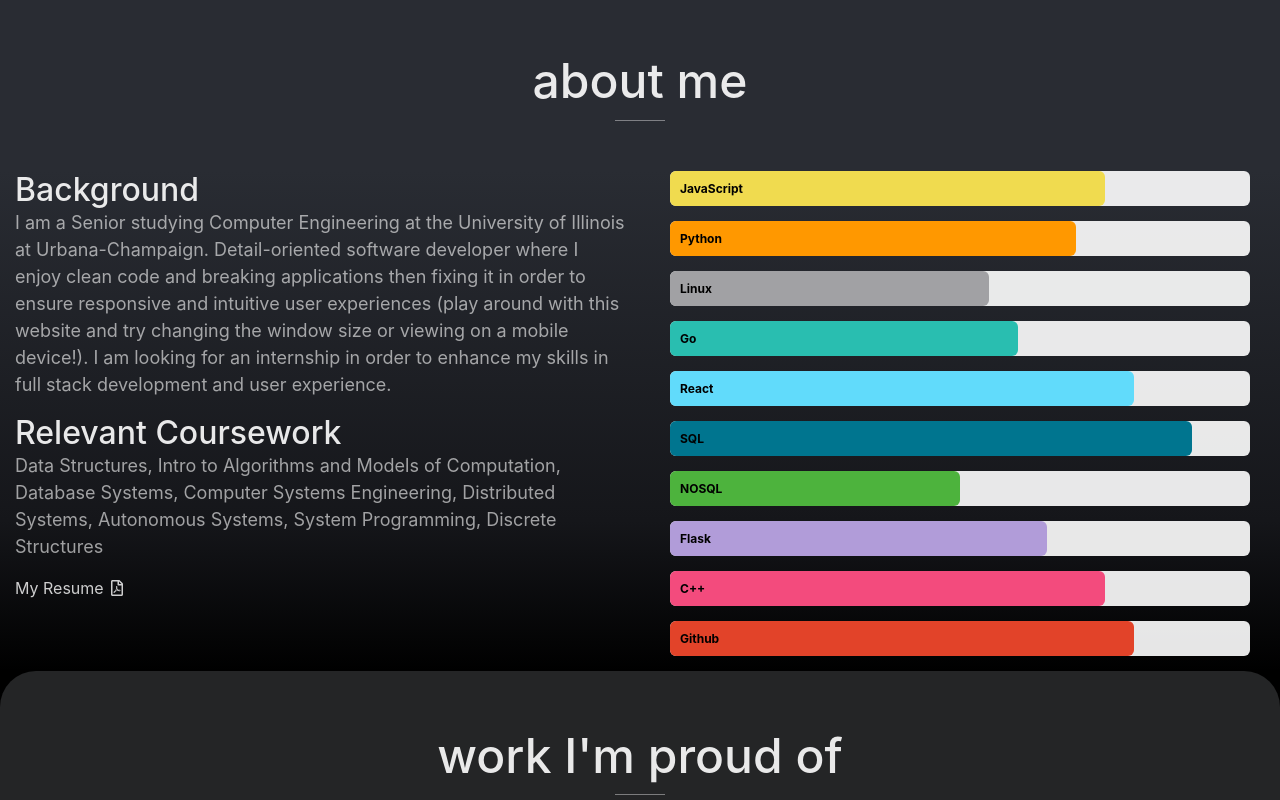
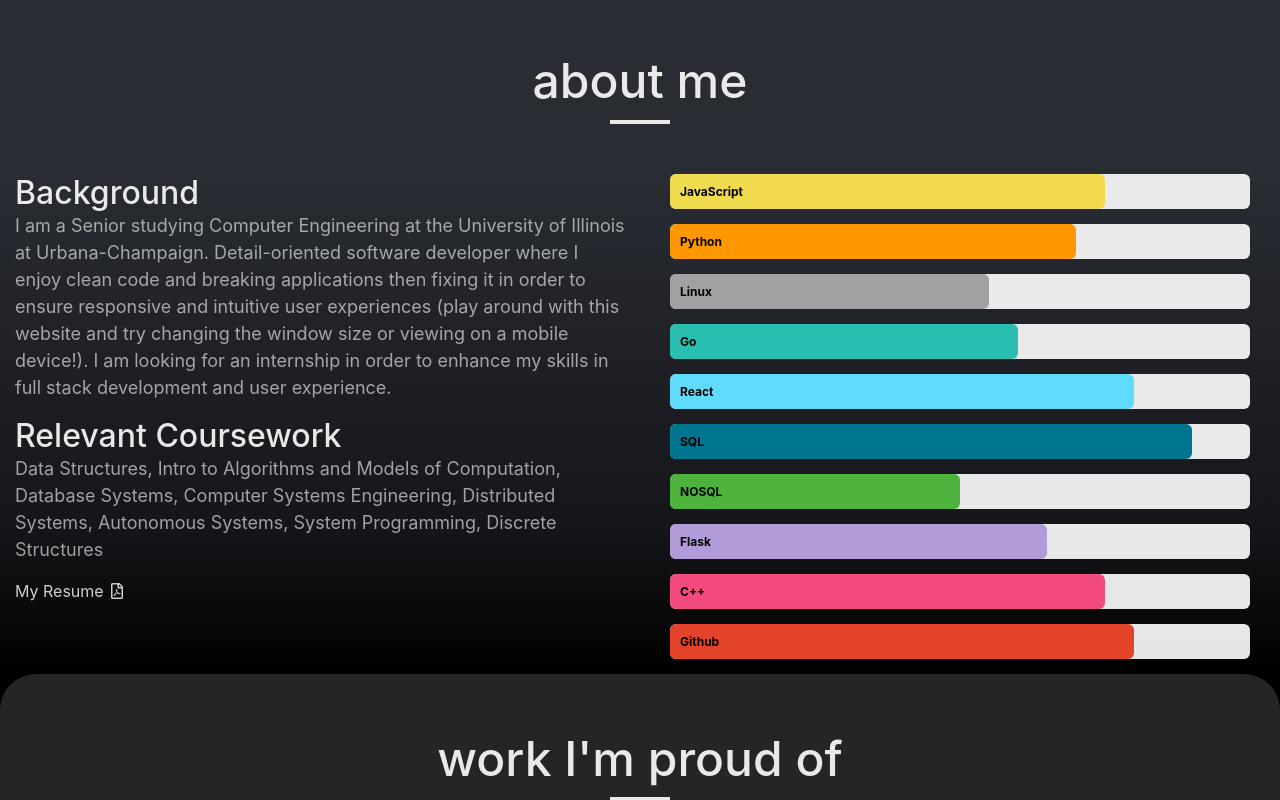
Before and after one commit to Nathen-Smith/nathen-smith.github.io, a React (Create React App) app: page / in a window 1280 px wide. Shown: the part 860-1660 px from the top of the page. Built offline with nearby package versions, Linux system fonts and the light colour scheme; what @fortawesome/fontawesome would draw is missing.

Commit message:
changed animation of links

```diff
--- a/src/components/Links.js
+++ b/src/components/Links.js
@@ -36,7 +36,7 @@ const Links = () => {
             {links.map((link, i) =>
               <a href={link.link} >
                 <FontAwesomeIcon icon={link.icon}
-                  style={inView ? {transform: 'scale(1)',animation: 'bounceIn 1s linear 1',animationDelay: '0.1s',color: 'white', width:'80px', height: '80px', display:'inline',marginRight:'50px',marginLeft:'50px',transition:'2s'} : {color: '#292c33', width:'80px', height: '80px', display:'inline',marginRight:'50px',marginLeft:'50px'}}
+                  style={inView ? {animation: 'bounceIn 1.2s linear 1',animationDelay: '0.2s',color: 'white', width:'80px', height: '80px', display:'inline',marginRight:'50px',marginLeft:'50px',transition:'2s'} : {color: '#292c33', width:'80px', height: '80px', display:'inline',marginRight:'50px',marginLeft:'50px'}}
                 />
               </a>
             )}
@@ -53,7 +53,7 @@ const Links = () => {
           {({ ref, inView }) => (
             <a href={link.link} ref={ref}>
               <FontAwesomeIcon icon={link.icon}
-                style={inView ? {transform: 'scale(1)',animation: 'bounceIn 1s linear 1',animationDelay: '0.1s',color: 'white', width:'140px', height: '140px', display:'block',marginRight:'auto',marginLeft:'auto',marginBottom:'5px',transition:'2s'} : {color: '#292c33', width:'140px', height: '140px', display:'block',marginRight:'auto',marginLeft:'auto',marginBottom:'5px'}}
+                style={inView ? {animation: 'bounceIn 1.2s linear 1',animationDelay: '0.2s',color: 'white', width:'140px', height: '140px', display:'block',marginRight:'auto',marginLeft:'auto',marginBottom:'5px',transition:'2s'} : {color: '#292c33', width:'140px', height: '140px', display:'block',marginRight:'auto',marginLeft:'auto',marginBottom:'5px'}}
               />
             </a>
           )}
--- a/src/scss/style.scss
+++ b/src/scss/style.scss
@@ -212,8 +212,11 @@ h2.title {
 hr.title {
   text-align: center;
   margin: auto;
-  width: 50px;
+  width: 60px;
   margin-bottom: 50px;
+  border: none;
+  height: 4px;
+  background-color: rgba(255, 255, 255, .9)
 }
 
 div.top {
```
